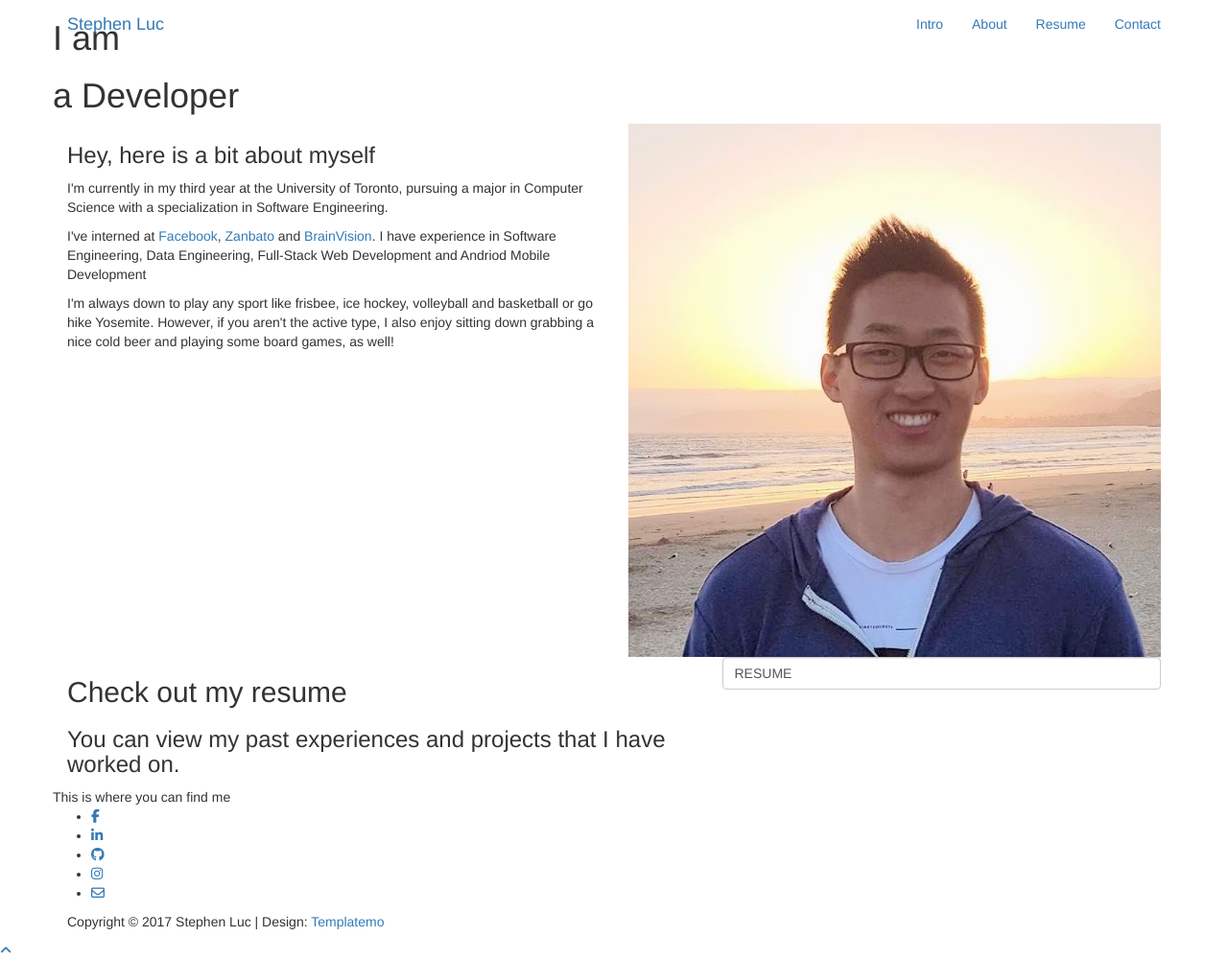
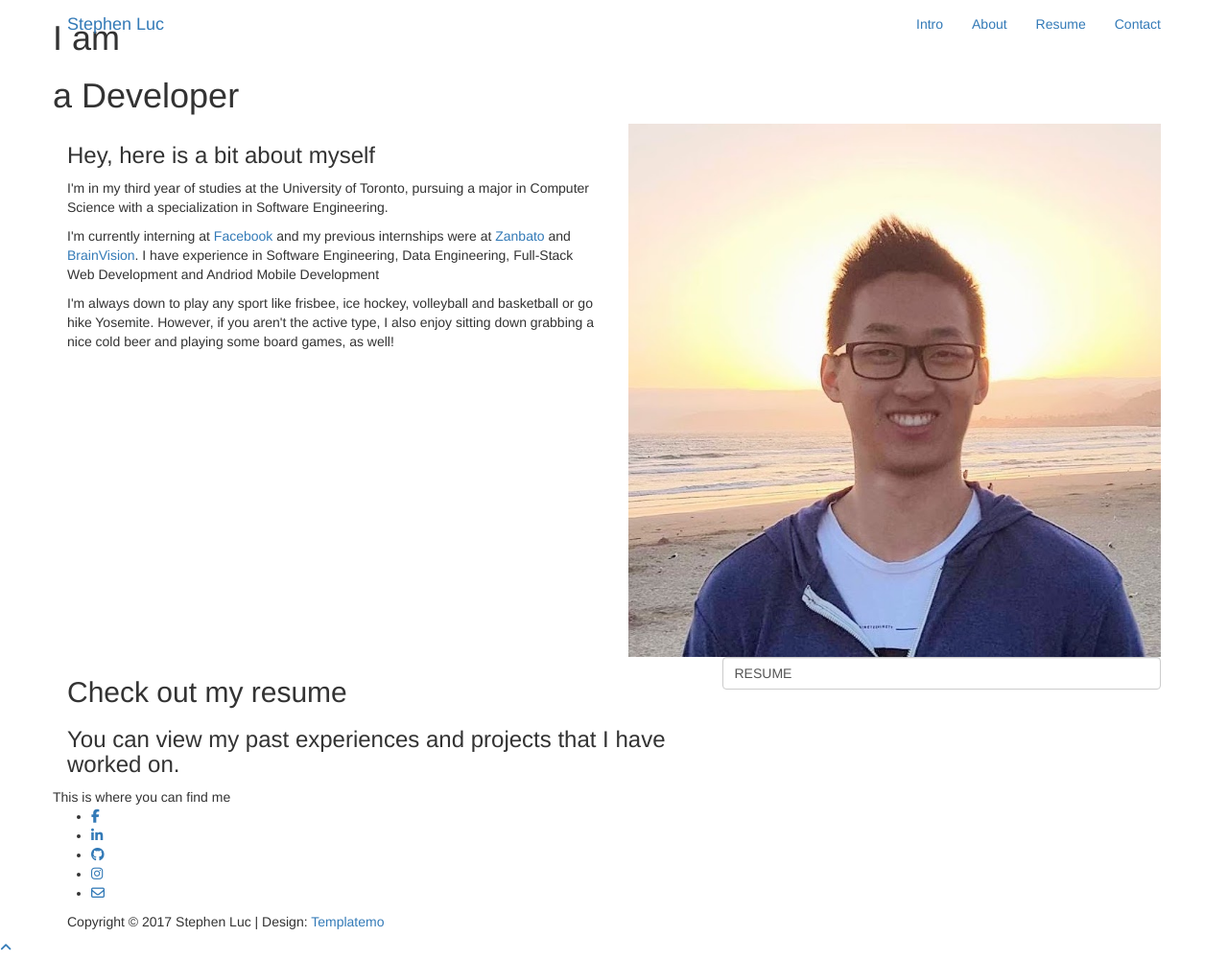
Before and after one commit to stephenluc/stephenluc.github.io, a Jekyll site: the page built from blog/index.html, in a window 1280 px wide and 1001 px high. Shown: the whole window at 96% size. Built offline with Jekyll 4.4.1, drawn with Linux system fonts in a browser that asks for light colours; nearby versions of some CDN libraries; library files that are not in the unit come from our copies; comment, search, counter and statistics services are not loaded.

Commit message:
FIxed anchor tag issue

```diff
--- a/_includes/about.html
+++ b/_includes/about.html
@@ -1,14 +1,11 @@
-<!-- =========================
-    ABOUT SECTION
-============================== -->
-<div id="about" class="parallax-section">
+<section id="about" class="parallax-section">
 	<div class="container">
 		<div class="row">
 
 			<div class="wow fadeInUp col-md-6 col-sm-6" data-wow-delay="0.6s">
 				<h3>Hey, here is a bit about myself</h3>
-				<p>I'm currently in my third year at the University of Toronto, pursuing a major in Computer Science with a specialization in Software Engineering.</p>
-				<p>I've interned at <a href="https://www.facebook.com/stephen.n.luc" target="_blank">Facebook</a>, <a href="https://zanbato.com/" target="_blank">Zanbato</a> and <a href="http://www.brainvision.ca/" target="_blank">BrainVision</a>. I have experience in Software Engineering, Data Engineering, Full-Stack Web Development and Andriod Mobile Development</p>
+				<p>I'm in my third year of studies at the University of Toronto, pursuing a major in Computer Science with a specialization in Software Engineering.</p>
+				<p>I'm currently interning at <a href="https://www.facebook.com/pg/facebook/about/?ref=page_internal" target="_blank">Facebook</a> and my previous internships were at <a href="https://zanbato.com/" target="_blank">Zanbato</a> and <a href="http://www.brainvision.ca/" target="_blank">BrainVision</a>. I have experience in Software Engineering, Data Engineering, Full-Stack Web Development and Andriod Mobile Development</p>
 				<p>I'm always down to play any sport like frisbee, ice hockey, volleyball and basketball or go hike Yosemite. However, if you aren't the active type, I also enjoy sitting down grabbing a nice cold beer and playing some board games, as well!</p>
 			</div>
 
@@ -18,4 +15,4 @@
 
 		</div>
 	</div>
-</div>
+</section>
--- a/_includes/contact.html
+++ b/_includes/contact.html
@@ -1,6 +1,3 @@
-<!-- =========================
-    CONTACT SECTION
-============================== -->
 <section id="contact" class="parallax-section">
 	<div class="container">
 		<div class="row">
--- a/_includes/intro.html
+++ b/_includes/intro.html
@@ -1,6 +1,3 @@
-<!-- =========================
-    INTRO SECTION
-============================== -->
 <section id="intro" class="parallax-section">
 	<div class="container">
 		<div class="row">
--- a/_includes/resume.html
+++ b/_includes/resume.html
@@ -1,6 +1,3 @@
-<!-- =========================
-   RESUME SECTION
-============================== -->
 <section id="resume" class="parallax-section">
 	<div class="container">
 		<div class="row">
--- a/_layouts/default.html
+++ b/_layouts/default.html
@@ -1,5 +1,4 @@
-<!DOCTYPE html>
-<html lang="en">
+<html>
 <head>
 <!--
 New Event
--- a/css/style.css
+++ b/css/style.css
@@ -230,10 +230,13 @@
   background-color: transparent;
 }
 
+/* TODO: Fix active section highlight */
+/*
 .custom-navbar .nav li.active > a {
     background-color: transparent;
     color: #66ccff;
 }
+*/
 
 .custom-navbar .navbar-toggle {
     border: none;
```
